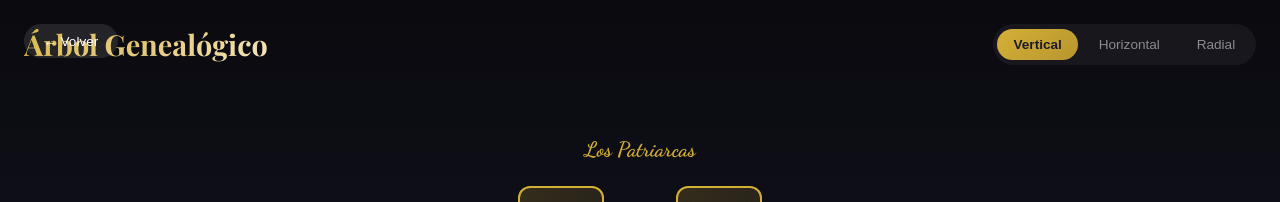
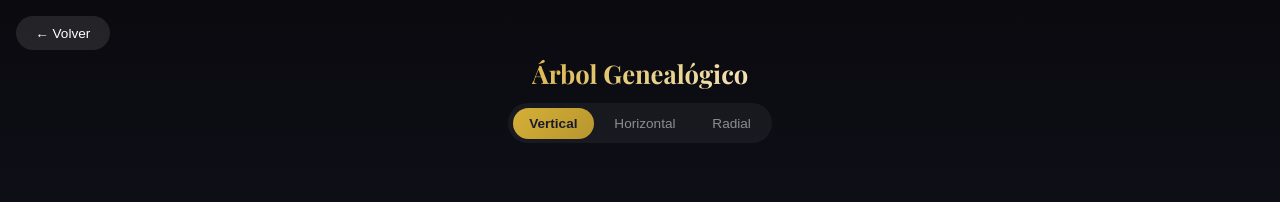
Before and after one commit to ExpertosTI/raices, a React (Vite) app: page /tree in a window 1280 px wide. Shown: the top 202 px of the page. Built offline with nearby package versions, Linux system fonts and the light colour scheme; no server answers; sample sign-in values are in the browser's storage.

Commit message:
Fix tree header overlap

```diff
--- a/src/modules/home/components/AppDashboard.css
+++ b/src/modules/home/components/AppDashboard.css
@@ -1,8 +1,8 @@
 .app-screen {
-    display: none;
     min-height: 100vh;
     background: linear-gradient(180deg, #0A0A0F 0%, #1a1a2e 100%);
     color: white;
+    overflow-x: hidden;
 }
 
 .app-screen.active {
@@ -24,30 +24,54 @@
 .user-badge {
     display: flex;
     align-items: center;
-    gap: 0.8rem;
+    gap: 1rem;
+    max-width: 70%;
+    /* Prevent hitting the logout button */
 }
 
 .user-avatar {
-    width: 45px;
-    height: 45px;
+    width: 48px;
+    height: 48px;
     border-radius: 50%;
-    border: 3px solid #D4AF37;
+    border: 2px solid #D4AF37;
     display: flex;
+    /* Ensure flex for centering */
     align-items: center;
     justify-content: center;
     font-size: 1.5rem;
     background: rgba(255, 255, 255, 0.1);
+    flex-shrink: 0;
+    /* Prevent avatar squashing */
+}
+
+.user-avatar-img {
+    flex-shrink: 0;
+}
+
+.user-info {
+    display: flex;
+    flex-direction: column;
+    justify-content: center;
+    overflow: hidden;
+    /* Handle long names */
 }
 
 .user-info h3 {
-    font-size: 0.9rem;
+    font-size: 1rem;
     font-weight: 600;
     margin: 0;
+    line-height: 1.2;
+    white-space: nowrap;
+    overflow: hidden;
+    text-overflow: ellipsis;
+    color: #F4E4BA;
 }
 
 .user-info span {
-    font-size: 0.75rem;
-    opacity: 0.6;
+    font-size: 0.8rem;
+    opacity: 0.7;
+    line-height: 1.2;
+    margin-top: 2px;
 }
 
 /* Back Button */
--- a/src/modules/tree/components/TreeScreen.css
+++ b/src/modules/tree/components/TreeScreen.css
@@ -33,37 +33,31 @@
 
 /* Header */
 .tree-header {
-    padding: 1.5rem;
+    padding: 1rem 1rem 0.5rem;
     display: flex;
-    justify-content: space-between;
+    flex-direction: column;
     align-items: center;
-    flex-wrap: wrap;
-    gap: 1rem;
+    gap: 0.8rem;
 }
 
-.back-btn {
-    background: rgba(255, 255, 255, 0.1);
-    border: none;
-    color: white;
-    padding: 0.6rem 1.2rem;
-    border-radius: 50px;
-    font-size: 0.85rem;
-    cursor: pointer;
-    transition: all 0.3s ease;
-}
-
-.back-btn:hover {
-    background: rgba(255, 255, 255, 0.2);
+.tree-header .back-btn {
+    position: absolute;
+    top: 1rem;
+    left: 1rem;
+    z-index: 10;
 }
 
 .tree-title {
     font-family: 'Playfair Display', serif;
-    font-size: 1.8rem;
+    font-size: 1.6rem;
     background: linear-gradient(135deg, #D4AF37, #F4E4BA);
     -webkit-background-clip: text;
     -webkit-text-fill-color: transparent;
     background-clip: text;
     margin: 0;
+    text-align: center;
+    padding-top: 2.5rem;
+    /* Space for absolute back button */
 }
 
 /* View Toggles */
@@ -73,6 +67,7 @@
     background: rgba(255, 255, 255, 0.05);
     padding: 0.3rem;
     border-radius: 50px;
+    margin-bottom: 0.5rem;
 }
 
 .toggle-btn {
```
